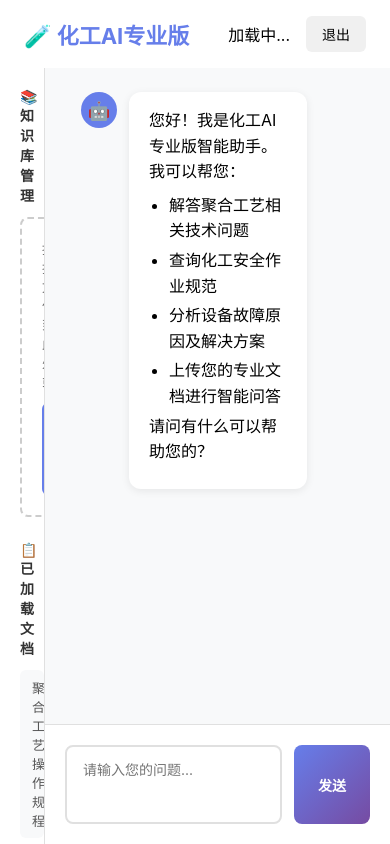
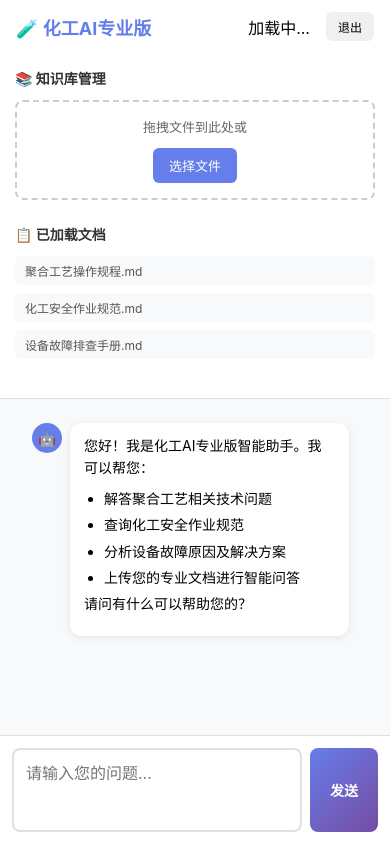
Before and after one commit to luckyruirui6-arch/chemical-ai, a Flask app: page / in a window 390 px wide. Run offline with Flask 3, Linux system fonts and the light colour scheme; the visitor is signed in with stand-in values (Sample User, id 1); data comes from the database, SQL or seed files in the repository; parts of the project's set-up code (start-up, migrations or seed data) failed here and were passed over.

Commit message:
适配手机端响应式布局

```diff
--- a/static/css/main.css
+++ b/static/css/main.css
@@ -16,6 +16,7 @@
     align-items: center;
     justify-content: center;
     min-height: 100vh;
+    padding: 20px;
 }
 
 .login-container {
@@ -111,6 +112,8 @@
     justify-content: space-between;
     align-items: center;
     box-shadow: 0 2px 10px rgba(0, 0, 0, 0.1);
+    flex-wrap: wrap;
+    gap: 10px;
 }
 
 .header-left h1 {
@@ -122,6 +125,7 @@
     display: flex;
     align-items: center;
     gap: 16px;
+    flex-wrap: wrap;
 }
 
 .btn-small {
@@ -256,6 +260,7 @@
     border-radius: 12px;
     box-shadow: 0 2px 8px rgba(0, 0, 0, 0.08);
     line-height: 1.6;
+    word-break: break-word;
 }
 
 .message-content p {
@@ -314,3 +319,89 @@
     font-size: 12px;
     color: #27ae60;
 }
+
+/* ========== 手机适配 (屏幕宽度 < 768px) ========== */
+@media (max-width: 768px) {
+    /* 登录页卡片占满宽度 */
+    .login-container {
+        padding: 10px;
+    }
+    .login-box {
+        padding: 30px 20px;
+    }
+
+    /* 主页面：侧边栏移到顶部，聊天区全宽 */
+    .main-content {
+        flex-direction: column;
+    }
+    .sidebar {
+        width: 100%;
+        border-right: none;
+        border-bottom: 1px solid #e0e0e0;
+        padding: 15px;
+    }
+    .chat-area {
+        width: 100%;
+    }
+
+    /* 消息气泡占满屏幕更舒服 */
+    .message {
+        max-width: 95%;
+    }
+    .message-avatar {
+        width: 30px;
+        height: 30px;
+        font-size: 14px;
+        margin: 0 8px;
+    }
+    .message-content {
+        padding: 12px 14px;
+        font-size: 14px;
+    }
+
+    /* 输入区域 */
+    .chat-input-area {
+        padding: 12px;
+        gap: 8px;
+    }
+    .chat-input-area textarea {
+        padding: 10px 12px;
+        font-size: 16px; /* 防止 iOS 自动缩放 */
+    }
+    .btn-send {
+        padding: 0 20px;
+        font-size: 14px;
+    }
+
+    /* 头部换行 */
+    .header {
+        padding: 12px 16px;
+    }
+    .header-left h1 {
+        font-size: 18px;
+    }
+    .btn-small {
+        padding: 6px 12px;
+        font-size: 12px;
+    }
+
+    /* 侧边栏内部 */
+    .upload-area {
+        padding: 15px;
+    }
+    .doc-list li {
+        padding: 6px 10px;
+        font-size: 12px;
+    }
+
+    /* 管理员表格 – 横向滚动 */
+    .users-table, .codes-table {
+        display: block;
+        overflow-x: auto;
+        white-space: nowrap;
+    }
+    .users-table th, .users-table td,
+    .codes-table th, .codes-table td {
+        padding: 8px 12px;
+    }
+}
```
